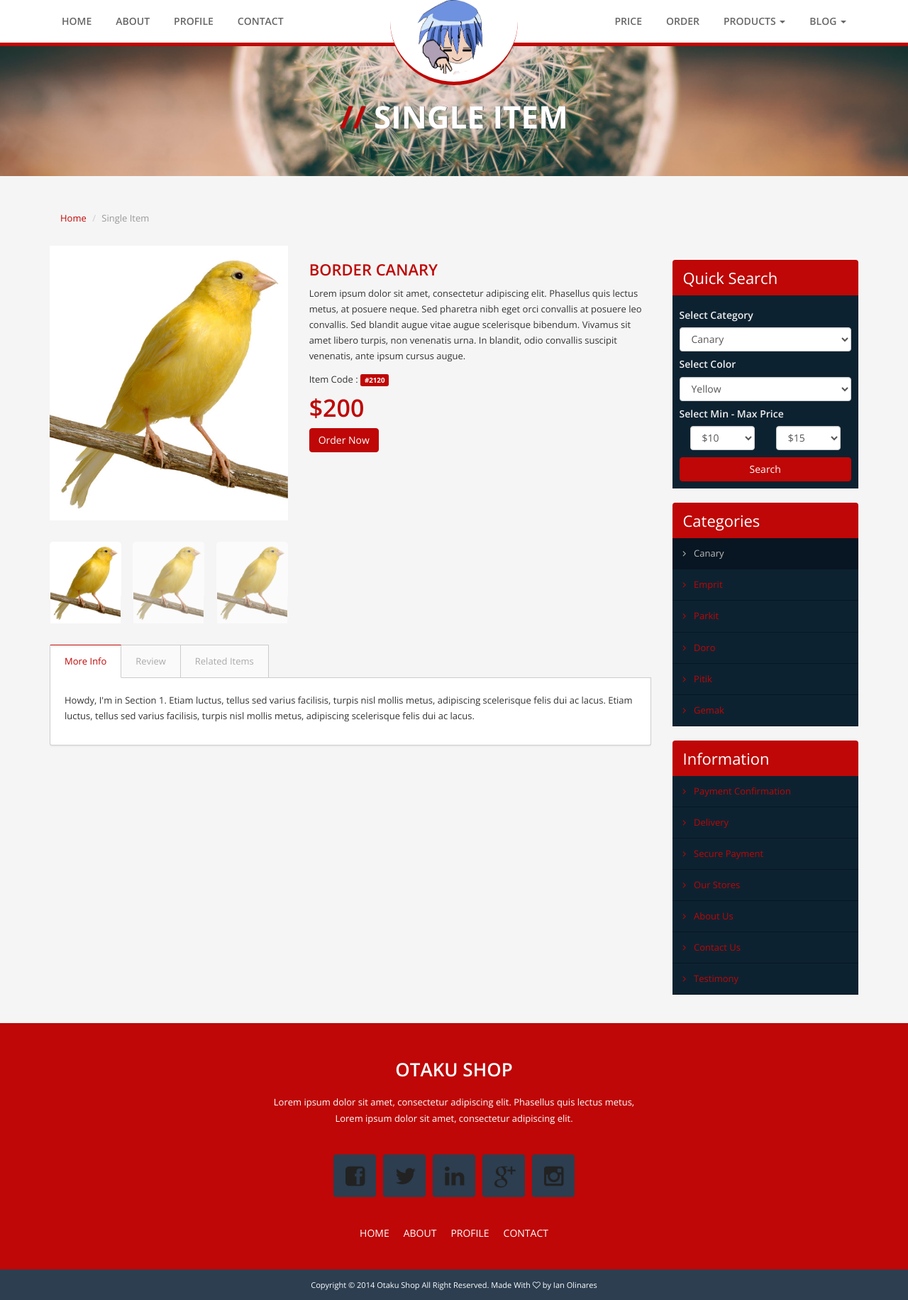
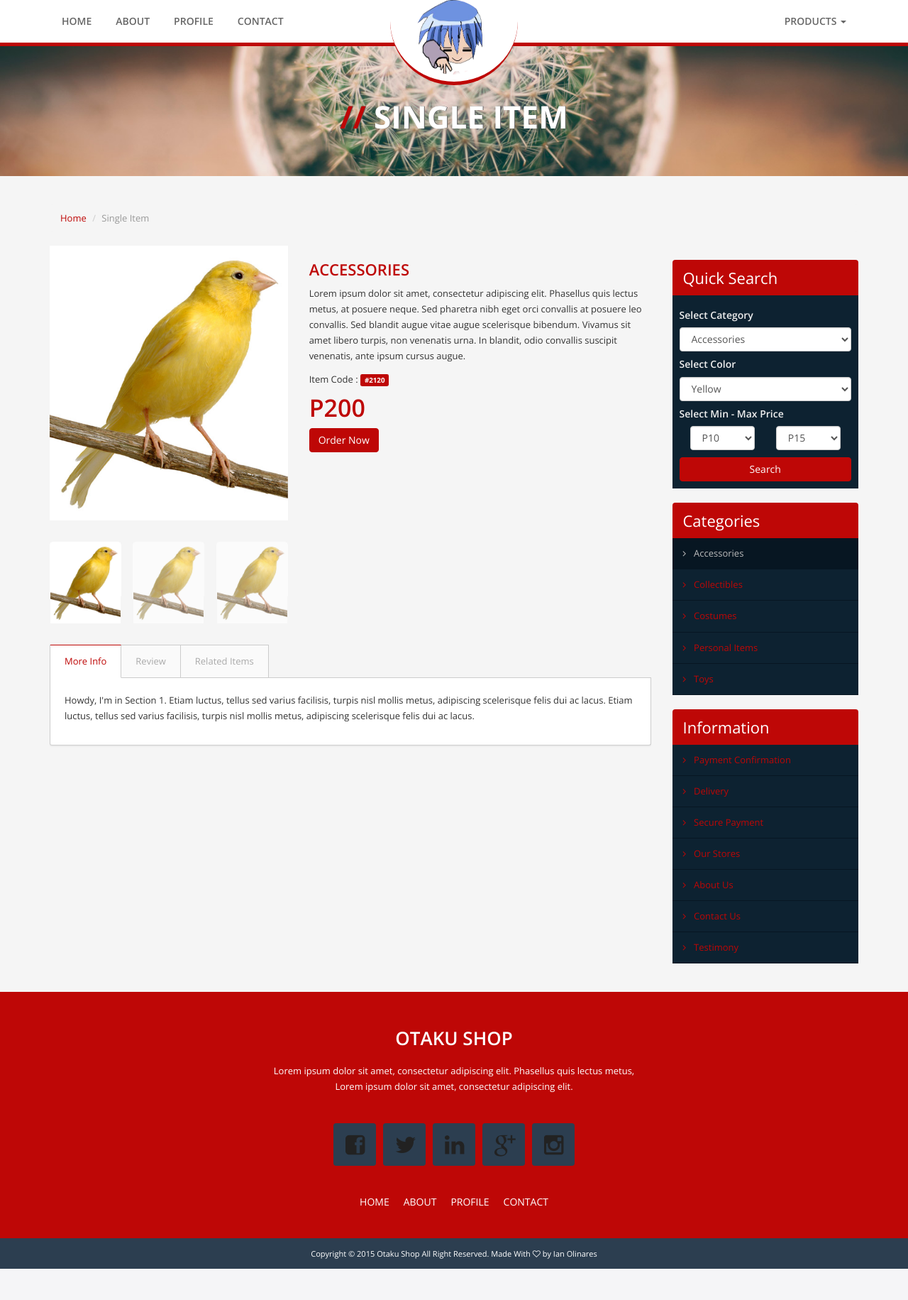
Before and after one commit to dev-ian-o/otaku-website, a PHP site: page /detail.php in a window 1280 px wide. Shown: the whole page at 71% size. After the commit the page ends 1787 px from the top, so only its background shows below. Run offline with PHP 8.4, Linux system fonts and the light colour scheme; some libraries are stand-ins or nearby versions.

Commit message:
edited content

```diff
--- a/common/footer.php
+++ b/common/footer.php
@@ -34,7 +34,7 @@
 		<div class="container">
 			<div class="row">
 				<div class="col-md-12">
-					<small>Copyright &copy; 2014 Otaku Shop All Right Reserved. Made With <i class="fa fa-heart-o"></i> by Ian Olinares</small>
+					<small>Copyright &copy; 2015 Otaku Shop All Right Reserved. Made With <i class="fa fa-heart-o"></i> by Ian Olinares</small>
 				</div>
 			</div>
 		</div>
--- a/common/nav.php
+++ b/common/nav.php
@@ -22,14 +22,17 @@
 			<a href="index.php" class="logo visible-lg visible-md"><img src="assets/img/logo.png" alt="Otaku Shop responsive catalog themes"></a>
 			<div id="brand" class="visible-lg visible-md">&nbsp;</div>
 			<ul class="nav navbar-nav nav-right">
-			  <li <?php if(isset($_GET['page'])) if($_GET['page']=="pricing") echo 'class="active"';?>><a href="pricing.php?page=pricing">Price</a></li>
-			  <li <?php if(isset($_GET['page'])) if($_GET['page']=="order") echo 'class="active"';?>><a href="order.php?page=order">Order</a></li>
+			  <!-- <li <?php if(isset($_GET['page'])) if($_GET['page']=="pricing") echo 'class="active"';?>><a href="pricing.php?page=pricing">Price</a></li> -->
+			  <!-- <li <?php if(isset($_GET['page'])) if($_GET['page']=="order") echo 'class="active"';?>><a href="order.php?page=order">Order</a></li> -->
 			  <li class="dropdown">
 				<a href="#" class="dropdown-toggle" data-toggle="dropdown">Products <b class="caret"></b></a>
 				<ul class="dropdown-menu">
-				  <li><a href="product.php">Canary</a></li>
-				  <li><a href="product.php">Emprit</a></li>
-				  <li>
+				  <li><a href="product.php">Accessories</a></li>
+				  <li><a href="product.php">Collectibles</a></li>
+				  <li><a href="product.php">Costumes</a></li>
+				  <li><a href="product.php">Personal Items</a></li>
+				  <li><a href="product.php">Toys</a></li>
+				  <!-- <li>
 					<a href="#" class="dropdown-toggle" data-toggle="dropdown">Doro <i class="fa fa-caret-down icon-dropdown"></i></a>
 					<ul class="dropdown-menu sub-menu">
 					  <li><a href="product.php">Accessories</a></li>
@@ -38,13 +41,13 @@
 					  <li><a href="product.php">Personal Items</a></li>
 					  <li><a href="product.php">Toys</a></li>
 					</ul>
-				  </li>
-	<!-- 			  <li class="divider"></li>
+				  </li> -->
+<!-- 				  <li class="divider"></li>
 				  <li><a href="product.php">Pitik</a></li>
 				  <li><a href="product.php">Cucak Rowo</a></li> -->
 				</ul>
 			  </li>
-			  <li class="dropdown">
+<!-- 			  <li class="dropdown">
 				<a href="#" class="dropdown-toggle" data-toggle="dropdown">Blog <b class="caret"></b></a>
 				<ul class="dropdown-menu">
 				  <li><a href="blog.php">Blog 1</a></li>
@@ -52,7 +55,7 @@
 				  <li><a href="single.php">Single 1</a></li>
 				  <li><a href="single2.php">Single 2</a></li>
 				</ul>
-			  </li>
+			  </li> -->
 			</ul>
 
         </div><!-- /.navbar-collapse -->
--- a/detail.php
+++ b/detail.php
@@ -57,10 +57,10 @@
 							</div>
 						</div>
 						<div class="col-md-7 col-sm-7">
-							<h3>Border Canary</h3>
+							<h3>Accessories</h3>
 							<p>Lorem ipsum dolor sit amet, consectetur adipiscing elit. Phasellus quis lectus metus, at posuere neque. Sed pharetra nibh eget orci convallis at posuere leo convallis. Sed blandit augue vitae augue scelerisque bibendum. Vivamus sit amet libero turpis, non venenatis urna. In blandit, odio convallis suscipit venenatis, ante ipsum cursus augue.</p>
 							<p>Item Code : <span class="label label-black">#2120</span></p>
-							<h4>$200</h4>
+							<h4>P200</h4>
 							<p><a href="#" class="btn btn-black btn-large"><i class="icon-shopping-cart"></i> Order Now</a></p>
 						</div>
 					</div>
@@ -89,8 +89,8 @@
 										<div class="thumbnail">
 										  <a href="detail.php"><img src="assets/img/manuk.jpg" class="img-responsive" alt="detail Otaku Shop"></a>
 										  <div class="caption-details">
-											<h5>Border Canary</h5>
-											<span class="price">$200</span>
+											<h5>Accessories</h5>
+											<span class="price">P200</span>
 										  </div>
 										</div>
 									  </li>
@@ -98,8 +98,8 @@
 										<div class="thumbnail">
 										  <a href="detail.php"><img src="assets/img/manuk.jpg" class="img-responsive" alt="detail Otaku Shop"></a>
 										  <div class="caption-details">
-											<h5>Border Canary</h5>
-											<span class="price">$200</span>
+											<h5>Accessories</h5>
+											<span class="price">P200</span>
 										  </div>
 										</div>
 									  </li>
@@ -107,8 +107,8 @@
 										<div class="thumbnail">
 										  <a href="detail.php"><img src="assets/img/manuk.jpg" class="img-responsive" alt="detail Otaku Shop"></a>
 										  <div class="caption-details">
-											<h5>Border Canary</h5>
-											<span class="price">$200</span>
+											<h5>Accessories</h5>
+											<span class="price">P200</span>
 										  </div>
 										</div>
 									  </li>
@@ -131,17 +131,11 @@
 							<div class="quick-search">
 								<h5>Select Category</h5>
 								<select name="cat" class="form-control">
-									<option value="Canary">Canary</option>
-									<option value="Emprit">Emprit</option>
-									<option value="Parkit">Parkit</option>
-									<option value="Doro">Doro</option>
-									<option value="Pitik">Pitik</option>
-									<option value="Jalak">Jalak</option>
-									<option value="Cucak Rowo">Cucak Rowo</option>
-									<option value="Gemak">Gemak</option>
-									<option value="Deruk">Deruk</option>
-									<option value="Kutut">Kutut</option>
-									<option value="Tilang">Tilang</option>
+									<option value="accessories">Accessories</option>
+									<option value="collectibles">Collectibles</option>
+									<option value="costumes">Costumes</option>
+									<option value="personal-items">Personal Items</option>
+									<option value="toys">Toys</option>
 								</select>
 								<h5>Select Color</h5>
 								<select name="cat" class="form-control">
@@ -156,24 +150,24 @@
 								<h5>Select Min - Max Price</h5>
 								<div class="col-md-6">
 									<select name="cat" class="form-control">
-										<option value="Yellow">$10</option>
-										<option value="Blue">$45</option>
-										<option value="Green">$70</option>
-										<option value="Red">$125</option>
-										<option value="Orange">$200</option>
-										<option value="Black">$235</option>
-										<option value="Grey">$300</option>
+										<option value="Yellow">P10</option>
+										<option value="Blue">P45</option>
+										<option value="Green">P70</option>
+										<option value="Red">P125</option>
+										<option value="Orange">P200</option>
+										<option value="Black">P235</option>
+										<option value="Grey">P300</option>
 									</select>
 								</div>
 								<div class="col-md-6">
 									<select name="cat" class="form-control">
-										<option value="Yellow">$15</option>
-										<option value="Blue">$45</option>
-										<option value="Green">$70</option>
-										<option value="Red">$125</option>
-										<option value="Orange">$200</option>
-										<option value="Black">$235</option>
-										<option value="Grey">$300</option>
+										<option value="Yellow">P15</option>
+										<option value="Blue">P45</option>
+										<option value="Green">P70</option>
+										<option value="Red">P125</option>
+										<option value="Orange">P200</option>
+										<option value="Black">P235</option>
+										<option value="Grey">P300</option>
 									</select>
 								</div>
 								<input type="submit" class="btn btn-black btn-block" name="submit" value="Search">
@@ -181,12 +175,11 @@
 
 							<h3>Categories</h3>
 							<ul class="nav nav-pills nav-stacked">
-							  <li class="active"><a href="product.php">Canary</a></li>
-							  <li><a href="product.php">Emprit</a></li>
-							  <li><a href="product.php">Parkit</a></li>
-							  <li><a href="product.php">Doro</a></li>
-							  <li><a href="product.php">Pitik</a></li>
-							  <li><a href="product.php">Gemak</a></li>
+							  <li class="active"><a href="product.php">Accessories</a></li>
+							  <li><a href="product.php">Collectibles</a></li>
+							  <li><a href="product.php">Costumes</a></li>
+							  <li><a href="product.php">Personal Items</a></li>
+							  <li><a href="product.php">Toys</a></li>
 							</ul>
 
 							<h3>Information</h3>
```
Also changed, not shown: index.php (+27 -27 lines), product.php (+18 -18 lines), profile.php (+27 -6 lines).
